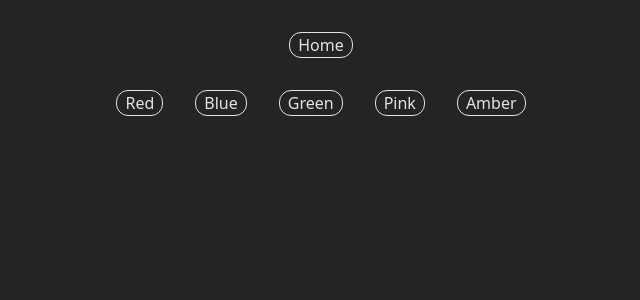
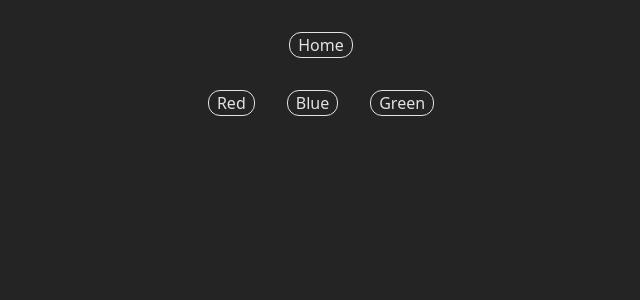
Before and after one commit to avaykhatry/react-lab, a React (Vite) app in the folder 01-mini-react-proj/: page / in a window 1280 px wide. Both pictures are taken after a click on the button "Color Picker". Shown: the top 300 px of the page, without its empty margins (319-959 px from the left). Built offline with nearby package versions, Linux system fonts and the light colour scheme.

Commit message:
chore: Implement  a simple runtime theming mecahnism using CSS variables

```diff
--- a/01-mini-react-proj/src/ColorPicker.jsx
+++ b/01-mini-react-proj/src/ColorPicker.jsx
@@ -1,32 +1,19 @@
-import { useState } from "react"
-import { Button } from "./App"
-
-
+import { Button } from "./App";
 
 export default function ColorPick() {
-    const [color, setColor] = useState(null);
+  function handleClick(clr) {
+    const currentClr =
+      document.documentElement.style.getPropertyValue("--bg-color");
+    currentClr === clr
+      ? document.documentElement.style.setProperty("--bg-color", "#242424")
+      : document.documentElement.style.setProperty("--bg-color", clr);
+  }
 
-
-    const colors = {
-        red: 'bg-red-500',
-        blue: 'bg-blue-500',
-        pink: 'bg-pink-500',
-        green: 'bg-green-500',
-        amber: 'bg-amber-500',
-    }
-
-    function handleClick(clr) {
-        setColor((color) => color === colors[clr] ? null : colors[clr]);
-    }
-
-    return(
-        <div className={`${color} flex justify-center gap-8 items-center`}>
-            <Button onClick={() => handleClick('red')}>Red</Button>
-            <Button onClick={() => handleClick('blue')}>Blue</Button>
-            <Button onClick={() => handleClick('green')}>Green</Button>
-            <Button onClick={() => handleClick('pink')}>Pink</Button>
-            <Button onClick={() => handleClick('amber')}>Amber</Button>
-            {console.log(color)}
-        </div>
-    )
+  return (
+    <div className={`flex justify-center gap-8 items-center`}>
+      <Button onClick={() => handleClick("red")}>Red</Button>
+      <Button onClick={() => handleClick("blue")}>Blue</Button>
+      <Button onClick={() => handleClick("green")}>Green</Button>
+    </div>
+  );
 }
--- a/01-mini-react-proj/src/index.css
+++ b/01-mini-react-proj/src/index.css
@@ -5,12 +5,16 @@
 
   color-scheme: light dark;
   color: rgba(255, 255, 255, 0.87);
-  background-color: #242424;
+  --bg-color: #242424;
 
   font-synthesis: none;
   text-rendering: optimizeLegibility;
   -webkit-font-smoothing: antialiased;
   -moz-osx-font-smoothing: grayscale;
+}
+
+body {
+  background: var(--bg-color);
 }
 
 /*
```
